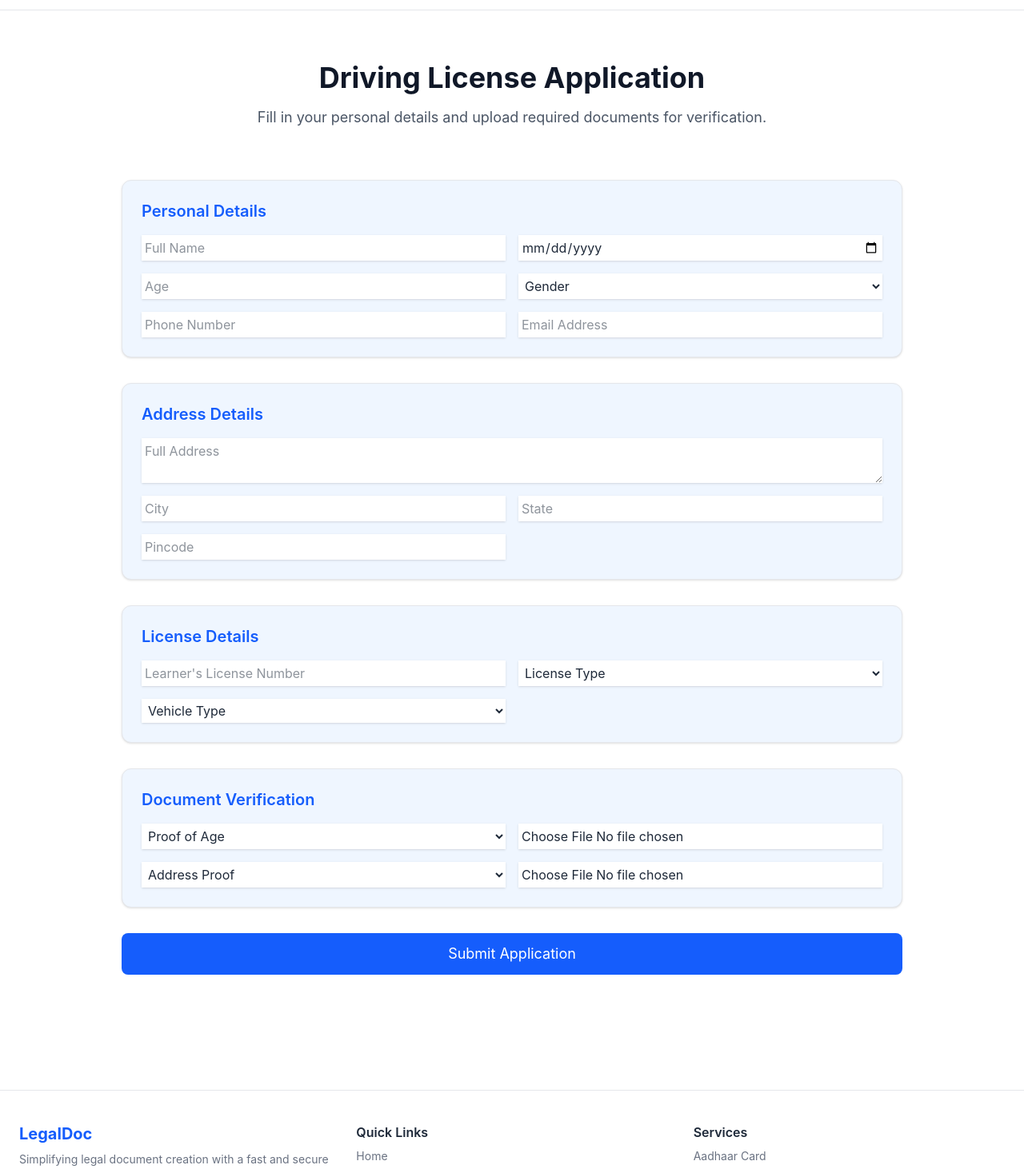
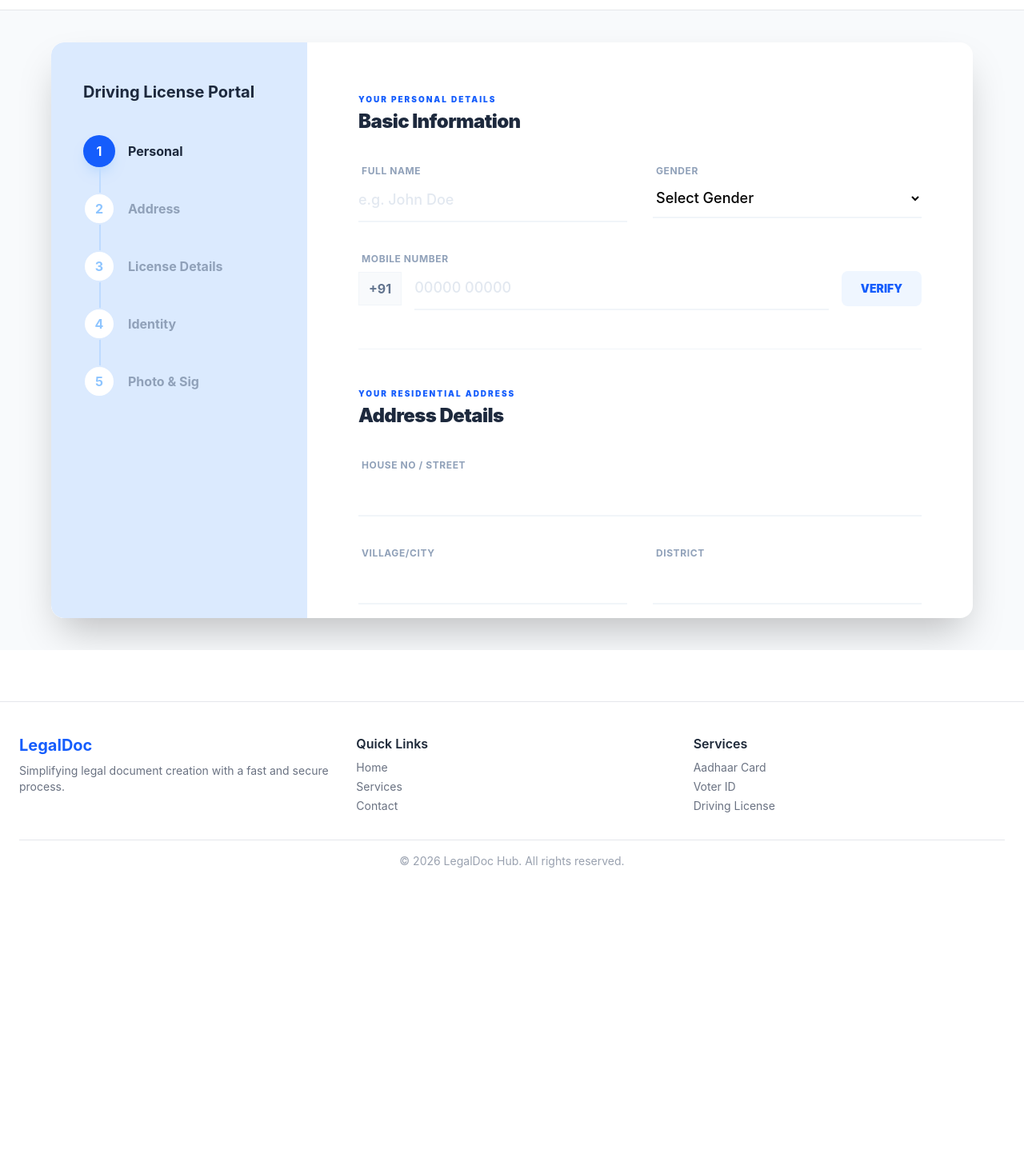
Before and after one commit to Kunalmj/hypernxt, a React app in the folder frontend/: page /drivingform in a window 1280 px wide. Shown: the part 60-1522 px from the top of the page at 80% size. After the commit the page ends 1187 px from the top, so only its background shows below. Built offline with nearby package versions, Linux system fonts and the light colour scheme; the HTML template or start-up script is replaced by a standard one.

Commit message:
DrivingForm updated

```diff
--- a/frontend/src/pages/DrivingForm.jsx
+++ b/frontend/src/pages/DrivingForm.jsx
@@ -1,163 +1,278 @@
-import React, { useState } from "react";
+import React, { useState, useEffect, useRef } from 'react';
 
 const DrivingForm = () => {
   const [formData, setFormData] = useState({
-    fullName: "",
-    dob: "",
-    age: "",
-    gender: "",
-    phone: "",
-    email: "",
-
-    address: "",
-    state: "",
-    city: "",
-    pincode: "",
-
-    learnerLicense: "",
-    licenseType: "",
-    vehicleType: "",
-
-    ageProofType: "",
-    ageProofFile: null,
-    addressProofType: "",
-    addressProofFile: null,
+    requestType: 'New Learner License',
+    vehicleCategory: 'LMV',
+    sameAsPermanent: false,
+    fullName: '',
+    gender: '',
+    mobile: '',
+    idProof: 'Aadhaar Card'
   });
 
-  const handleChange = (e) => {
-    const { name, value, files } = e.target;
+  const [otpSent, setOtpSent] = useState(false);
+  const [activeStep, setActiveStep] = useState(1);
+  const scrollContainerRef = useRef(null);
+  const sidebarRef = useRef(null);
+  const stepRefs = useRef({});
 
-    setFormData({
-      ...formData,
-      [name]: files ? files[0] : value,
+  const steps = [
+    { id: 1, title: 'Personal' },
+    { id: 2, title: 'Address' },
+    { id: 3, title: 'License Details' },
+    { id: 4, title: 'Identity' },
+    { id: 5, title: 'Photo & Sig' },
+  ];
+
+  // Auto-scroll sidebar on active step change (for mobile)
+  useEffect(() => {
+    if (stepRefs.current[activeStep]) {
+      stepRefs.current[activeStep].scrollIntoView({
+        behavior: 'smooth',
+        block: 'nearest',
+        inline: 'center',
+      });
+    }
+  }, [activeStep]);
+
+  // Handle intersection observer to update active step on scroll
+  useEffect(() => {
+    const observerOptions = {
+      root: scrollContainerRef.current,
+      threshold: 0.6,
+    };
+
+    const observerCallback = (entries) => {
+      entries.forEach((entry) => {
+        if (entry.isIntersecting) {
+          const stepId = parseInt(entry.target.getAttribute('data-step-id'));
+          if (stepId) setActiveStep(stepId);
+        }
       });
     };
 
-  const handleSubmit = (e) => {
-    e.preventDefault();
-    console.log(formData);
-    alert("Application Submitted Successfully!");
+    const observer = new IntersectionObserver(observerCallback, observerOptions);
+    const sections = document.querySelectorAll('[data-step-id]');
+    sections.forEach((section) => observer.observe(section));
+
+    return () => observer.disconnect();
+  }, []);
+
+  const handleInputChange = (e) => {
+    const { name, value, type, checked } = e.target;
+    setFormData(prev => ({
+      ...prev,
+      [name]: type === 'checkbox' ? checked : value
+    }));
   };
 
   return (
-    <div className="bg-white min-h-screen text-gray-800">
+    <div className="h-screen bg-slate-50 flex items-center justify-center p-0 md:p-10 font-sans overflow-hidden">
+      <div className="w-full max-w-6xl h-full md:h-[90vh] bg-white rounded-none md:rounded-[1rem] shadow-2xl flex flex-col md:flex-row overflow-hidden">
 
-      {/* HEADER */}
-      <section className="max-w-5xl mx-auto px-6 py-16 text-center">
-        <h1 className="text-4xl font-bold text-gray-900">
-          Driving License Application
-        </h1>
-        <p className="mt-4 text-gray-600 text-lg">
-          Fill in your personal details and upload required documents for verification.
-        </p>
-      </section>
+        {/* Sidebar - Horizontal on mobile, Vertical on desktop */}
+        <aside className="no-scrollbar w-full md:w-80 bg-blue-100 backdrop-blur-xl p-4 md:p-10 flex flex-col border-b md:border-b-0 md:border-r border-blue-100 h-auto md:h-full sticky top-0 z-30">
+          <div className="mb-2 md:mb-10">
+            <h2 className="text-lg md:text-xl font-bold text-slate-800 mt-1 md:mt-2">Driving License Portal</h2>
+          </div>
 
-      {/* FORM */}
-      <form
-        onSubmit={handleSubmit}
-        className="max-w-5xl mx-auto px-6 pb-20 space-y-8"
+          <div
+            ref={sidebarRef}
+            className="flex-1 overflow-x-auto no-scrollbar md:overflow-visible"
+            style={{scrollbarWidth:'none'}}
           >
+            <nav className="flex flex-row md:flex-col gap-6 md:gap-8 relative min-w-max md:min-w-0 px-2 md:px-0">
+              {/* Connecting Line - Desktop Only */}
+              <div className="hidden md:block absolute left-5 top-2 bottom-2 w-0.5 bg-blue-200"></div>
 
-        {/* PERSONAL DETAILS */}
-        <div className="bg-blue-50 border border-gray-200 rounded-xl p-6 shadow-sm">
-          <h2 className="text-xl font-semibold text-blue-600 mb-4">
-            Personal Details
-          </h2>
+              {steps.map((step) => (
+                <div
+                  key={step.id}
+                  ref={el => stepRefs.current[step.id] = el}
+                  className="flex flex-col md:flex-row items-center gap-2 md:gap-4 relative z-10 group transition-all duration-500"
+                >
+                  <div className={`w-10 h-10 rounded-full flex items-center justify-center font-bold transition-all ${
+                    activeStep === step.id
+                      ? 'bg-blue-600 text-white shadow-lg shadow-blue-200'
+                      : activeStep > step.id
+                        ? 'bg-blue-100 text-blue-600 border-2 border-blue-200'
+                        : 'bg-white border-2 border-blue-100 text-blue-300'
+                  }`}>
+                    {activeStep > step.id ? step.id : step.id}
+                  </div>
+                  <span className={`text-[10px] md:text-base font-bold transition-all whitespace-nowrap ${
+                    activeStep === step.id ? 'text-blue-700 md:text-slate-800' : 'text-slate-400'
+                  }`}>
+                    {step.title}
+                  </span>
+                </div>
+              ))}
+            </nav>
+          </div>
+        </aside>
 
-          <div className="grid md:grid-cols-2 gap-4">
-            <input name="fullName" placeholder="Full Name" required onChange={handleChange} className="input shadow-sm bg-white p-1" />
-            <input type="date" name="dob" required onChange={handleChange} className="input  bg-white shadow-sm p-1" />
-            <input name="age" placeholder="Age" required onChange={handleChange} className="input shadow-sm bg-white p-1" />
+        {/* Form Content - Internal Scroll */}
+        <main
+          ref={scrollContainerRef}
+          className="flex-1 p-6 md:p-16 overflow-y-auto h-full scroll-smooth custom-scrollbar"
+          style={{ scrollbarWidth: 'none' }}
+        >
+          <form className="space-y-12" onSubmit={(e) => { e.preventDefault() }}>
 
-            <select name="gender" required onChange={handleChange} className="input shadow-sm bg-white p-1">
-              <option value="">Gender</option>
-              <option>Male</option>
-              <option>Female</option>
-              <option>Other</option>
+            {/* 1. Personal Details */}
+            <div data-step-id="1" className="space-y-8">
+              <div className="space-y-1">
+                <p className="text-[10px] font-black text-blue-600 uppercase tracking-[0.2em]">Your Personal Details</p>
+                <h3 className="text-2xl font-black text-slate-800 tracking-tight">Basic Information</h3>
+              </div>
+
+              <div className="grid grid-cols-1 md:grid-cols-2 gap-8">
+                <div className="space-y-2 group">
+                  <label className="text-xs font-bold text-slate-400 uppercase tracking-wider ml-1 group-focus-within:text-blue-600 transition-colors">Full Name</label>
+                  <input required type="text" name="fullName" value={formData.fullName} onChange={handleInputChange} className="w-full px-0 py-3 border-b-2 border-slate-100 focus:border-blue-500 outline-none transition-all text-lg font-medium placeholder:text-slate-200" placeholder="e.g. John Doe" />
+                </div>
+
+                <div className="space-y-2 group">
+                  <label className="text-xs font-bold text-slate-400 uppercase tracking-wider ml-1 group-focus-within:text-blue-600 transition-colors">Gender</label>
+                  <select name="gender" value={formData.gender} onChange={handleInputChange} className="w-full px-0 py-3 border-b-2 border-slate-100 focus:border-blue-500 outline-none transition-all text-lg font-medium bg-transparent">
+                    <option value="">Select Gender</option>
+                    <option value="Male">Male</option>
+                    <option value="Female">Female</option>
+                    <option value="Other">Other</option>
                   </select>
+                </div>
 
-            <input name="phone" placeholder="Phone Number" required onChange={handleChange} className="input shadow-sm bg-white p-1" />
-            <input name="email" placeholder="Email Address" onChange={handleChange} className="input shadow-sm bg-white p-1" />
+                <div className="space-y-2 group md:col-span-2">
+                  <label className="text-xs font-bold text-slate-400 uppercase tracking-wider ml-1 group-focus-within:text-blue-600 transition-colors">Mobile Number</label>
+                  <div className="flex flex-col md:flex-row items-stretch md:items-center gap-4">
+                    <div className="flex items-center gap-2 px-3 py-2 bg-slate-50 rounded-none border border-slate-100 text-slate-500 font-bold w-fit">
+                      +91
+                    </div>
+                    <input required type="tel" name="mobile" value={formData.mobile} onChange={handleInputChange} className="flex-1 px-0 py-3 border-b-2 border-slate-100 focus:border-blue-500 outline-none transition-all text-lg font-medium placeholder:text-slate-200" placeholder="00000 00000" />
+                    <button type="button" onClick={() => setOtpSent(true)} className="px-6 py-3 bg-blue-50 text-blue-600 font-black  rounded-[0.5rem] hover:bg-blue-100 transition-all active:scale-95 text-sm uppercase">
+                      {otpSent ? 'Resend' : 'Verify'}
+                    </button>
                   </div>
                 </div>
 
-        {/* ADDRESS DETAILS */}
-        <div className="bg-blue-50 border border-gray-200 rounded-xl p-6 shadow-sm">
-          <h2 className="text-xl font-semibold text-blue-600 mb-4">
-            Address Details
-          </h2>
-
-          <div className="grid md:grid-cols-2 gap-4">
-            <textarea name="address" placeholder="Full Address" required onChange={handleChange} className="input col-span-2 shadow-sm bg-white p-1" />
-            <input name="city" placeholder="City" required onChange={handleChange} className="input shadow-sm bg-white p-1" />
-            <input name="state" placeholder="State" required onChange={handleChange} className="input shadow-sm bg-white p-1" />
-            <input name="pincode" placeholder="Pincode" required onChange={handleChange} className="input shadow-sm bg-white p-1" />
+                {otpSent && (
+                  <div className="md:col-span-2 p-6 bg-blue-50/50 rounded-none border border-blue-100 animate-in slide-in-from-top-4">
+                    <label className="text-xs font-bold text-blue-600 uppercase tracking-wider block mb-3 text-center">Enter 6-digit code</label>
+                    <input type="text" maxLength="6" className="w-full bg-white border-2 border-blue-200 rounded-none px-4 py-4 text-center text-2xl font-black tracking-[0.5em] focus:border-blue-500 outline-none transition-all shadow-inner" placeholder="000000" />
+                  </div>
+                )}
               </div>
             </div>
 
-        {/* LICENSE DETAILS */}
-        <div className="bg-blue-50 border border-gray-200 rounded-xl p-6 shadow-sm">
-          <h2 className="text-xl font-semibold text-blue-600 mb-4">
-            License Details
-          </h2>
+            {/* 2. Address Details */}
+            <div data-step-id="2" className="pt-12 border-t border-slate-100 space-y-8">
+              <div className="space-y-1">
+                <p className="text-[10px] font-black text-blue-600 uppercase tracking-[0.2em]">Your Residential Address</p>
+                <h3 className="text-2xl font-black text-slate-800 tracking-tight">Address Details</h3>
+              </div>
 
-          <div className="grid md:grid-cols-2 gap-4">
-            <input
-              name="learnerLicense"
-              placeholder="Learner's License Number"
-              required
-              onChange={handleChange}
-              className="input shadow-sm bg-white p-1"
-            />
+              <div className="grid grid-cols-1 md:grid-cols-2 gap-8">
+                {["House No / Street", "Village/City", "District", "State", "PIN Code"].map((l, i) => (
+                  <div key={l} className={`space-y-2 group ${i === 0 ? 'md:col-span-2' : ''}`}>
+                    <label className="text-xs font-bold text-slate-400 uppercase tracking-wider ml-1 group-focus-within:text-blue-600 transition-colors">{l}</label>
+                    <input type="text" className="w-full px-0 py-3 border-b-2 border-slate-100 focus:border-blue-500 outline-none transition-all text-lg font-medium placeholder:text-slate-200" />
+                  </div>
+                ))}
+              </div>
+              <div className="flex items-center gap-4 p-5 bg-slate-50/50 rounded-none border border-slate-100">
+                <input type="checkbox" id="same" name="sameAsPermanent" checked={formData.sameAsPermanent} onChange={handleInputChange} className="w-6 h-6 rounded-none accent-blue-600" />
+                <label htmlFor="same" className="font-bold text-slate-600 text-sm">Same as permanent address</label>
+              </div>
+            </div>
 
-            <select name="licenseType" required onChange={handleChange} className="input shadow-sm bg-white p-1">
-              <option value="">License Type</option>
-              <option>Learning</option>
-              <option>Permanent</option>
+            {/* 3. Type of Request */}
+            <div data-step-id="3" className="pt-12 space-y-8">
+              <div className="space-y-1">
+                <p className="text-[10px] font-black text-blue-600 uppercase tracking-[0.2em]">License Classification</p>
+                <h3 className="text-2xl font-black text-blue-800 tracking-tight">Service & Vehicle Type</h3>
+              </div>
+
+              <div className="space-y-8">
+                <div className="space-y-2 group">
+                  <label className="text-xs font-bold text-slate-400 uppercase tracking-wider ml-1 group-focus-within:text-blue-800 transition-colors">Service Type</label>
+                  <select name="requestType" value={formData.requestType} onChange={handleInputChange} className="w-full px-0 py-3 border-b-2 border-slate-100 focus:border-blue-500 outline-none transition-all text-lg font-bold text-slate-700 bg-transparent">
+                    <option>New Learner License</option>
+                    <option>New Permanent License</option>
+                    <option>Renewal of Driving License</option>
+                    <option>Duplicate Driving License</option>
                   </select>
+                </div>
 
-            <select name="vehicleType" required onChange={handleChange} className="input shadow-sm bg-white p-1">
-              <option value="">Vehicle Type</option>
-              <option>Two Wheeler</option>
-              <option>Four Wheeler</option>
-              <option>Commercial</option>
+                <div className="space-y-2 group">
+                  <label className="text-xs font-bold text-slate-400 uppercase tracking-wider ml-1 group-focus-within:text-blue-800 transition-colors">Vehicle Category</label>
+                  <select name="vehicleCategory" value={formData.vehicleCategory} onChange={handleInputChange} className="w-full px-0 py-3 border-b-2 border-slate-100 focus:border-blue-500 outline-none transition-all text-lg font-bold text-slate-700 bg-transparent">
+                    <option value="LMV">Light Motor Vehicle (LMV)</option>
+                    <option value="MCWG">Motor Cycle With Gear (MCWG)</option>
+                    <option value="MCWOG">Motor Cycle Without Gear (MCWOG)</option>
+                    <option value="HMV">Heavy Motor Vehicle (HMV)</option>
                   </select>
                 </div>
               </div>
+            </div>
 
-        {/* DOCUMENT VERIFICATION */}
-        <div className="bg-blue-50 border border-gray-200 rounded-xl p-6 shadow-sm">
-          <h2 className="text-xl font-semibold text-blue-600 mb-4">
-            Document Verification
-          </h2>
-
-          <div className="grid md:grid-cols-2 gap-4">
-            <select name="ageProofType" required onChange={handleChange} className="input shadow-sm bg-white p-1">
-              <option value="">Proof of Age</option>
-              <option>Birth Certificate</option>
-              <option>PAN Card</option>
-              <option>10th Marksheet</option>
-            </select>
-
-            <input type="file" name="ageProofFile" required onChange={handleChange} className="input shadow-sm bg-white p-1" />
-
-            <select name="addressProofType" required onChange={handleChange} className="input shadow-sm bg-white p-1">
-              <option value="">Address Proof</option>
+            {/* 4. Identity Proof */}
+            <div data-step-id="4" className="pt-12 space-y-8">
+              <div className="space-y-1">
+                <p className="text-[10px] font-black text-blue-600 uppercase tracking-[0.2em]">Verification Documents</p>
+                <h3 className="text-2xl font-black text-slate-800 tracking-tight">Identity & Age Proof</h3>
+              </div>
+              <div className="space-y-6">
+                <div className="space-y-4">
+                  <label className="text-xs font-bold text-blue-400 uppercase tracking-wider ml-1">Select Document</label>
+                  <select name="idProof" value={formData.idProof} onChange={handleInputChange} className="w-full px-0 py-3 border-b-2 border-slate-100 focus:border-blue-500 outline-none transition-all font-bold text-slate-600 bg-transparent mb-4">
                     <option>Aadhaar Card</option>
                     <option>Passport</option>
-              <option>Utility Bill</option>
+                    <option>PAN Card</option>
+                    <option>Birth Certificate</option>
                   </select>
-
-            <input type="file" name="addressProofFile" required onChange={handleChange} className="input shadow-sm bg-white p-1" />
+                  <div className="relative border-2 border-dashed border-blue-100 rounded-none p-8 text-center hover:bg-blue-50/30 transition-all cursor-pointer group">
+                    <input type="file" className="absolute inset-0 opacity-0 cursor-pointer" />
+                    <span className="text-xs font-black text-blue-600/50 uppercase tracking-tighter">Upload Proof</span>
+                  </div>
+                </div>
               </div>
             </div>
 
-        {/* SUBMIT */}
-        <button className="w-full bg-blue-600 text-white py-3 rounded-lg text-lg hover:bg-blue-700 transition">
+            {/* 5. Photo & Signature */}
+            <div data-step-id="5" className="pt-12 space-y-8 pb-10">
+              <div className="space-y-1">
+                <p className="text-[10px] font-black text-blue-600 uppercase tracking-[0.2em]">Visual Verification</p>
+                <h3 className="text-2xl font-black text-slate-800 tracking-tight">Photo & Signature</h3>
+              </div>
+
+              <div className="space-y-8">
+                <div className="flex flex-col md:flex-row gap-6">
+                  <div className="flex-1 relative border-2 border-dashed border-blue-100 rounded-none p-8 text-center hover:bg-blue-50/30 transition-all cursor-pointer group">
+                    <input type="file" className="absolute inset-0 opacity-0 cursor-pointer" />
+                    <span className="text-xs font-black text-blue-600/50 uppercase tracking-tighter">Upload Photo</span>
+                  </div>
+                  <div className="w-full md:w-32 h-32 rounded-none bg-slate-50 border border-slate-100 flex items-center justify-center text-[10px] font-bold text-slate-300 text-center p-2 uppercase">Photo Preview</div>
+                </div>
+
+                <div className="flex flex-col md:flex-row gap-6">
+                  <div className="flex-1 relative border-2 border-dashed border-blue-100 rounded-none p-8 text-center hover:bg-blue-50/30 transition-all cursor-pointer group">
+                    <input type="file" className="absolute inset-0 opacity-0 cursor-pointer" />
+                    <span className="text-xs font-black text-blue-600/50 uppercase tracking-tighter">Upload Signature</span>
+                  </div>
+                  <div className="w-full md:w-32 h-20 rounded-none bg-slate-50 border border-slate-100 flex items-center justify-center text-[10px] font-bold text-slate-300 text-center p-2 uppercase">Sig Preview</div>
+                </div>
+              </div>
+            </div>
+
+            <div className="pt-10 flex justify-end pb-20 md:pb-0">
+              <button type="submit" className="w-full md:w-auto px-10 py-3 bg-blue-600 text-white text-xl font-black rounded-[0.5rem] hover:bg-blue-700 hover:scale-[1.02] transition-all active:scale-95">
                 Submit Application
               </button>
-
+            </div>
           </form>
+        </main>
+      </div>
     </div>
   );
 };
```
Lines whose indentation alone changed are shown as unchanged.
